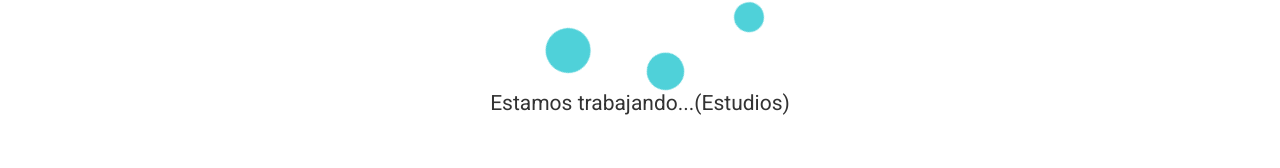
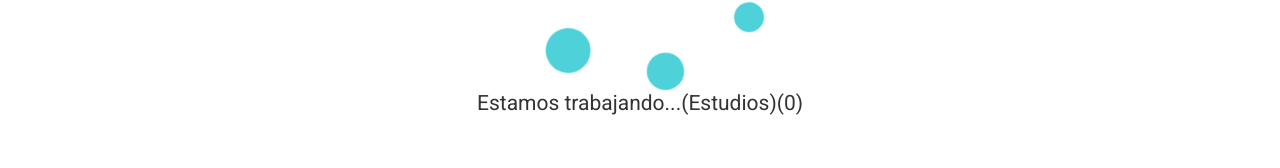
Before and after one commit to Krlos3096/PortfolioReact, a React (Vite) app: page /Estudios in a window 1280 px wide. Shown: the part 504-672 px from the top of the page. Built offline with nearby package versions, Linux system fonts and the light colour scheme.

Commit message:
Implemented the redux functionality in the menu navbar.

```diff
--- a/package.json
+++ b/package.json
@@ -16,8 +16,10 @@
     "path-to-regexp": "1.7.0",
     "react": "^18.0.0",
     "react-dom": "^18.0.0",
+    "react-redux": "^8.0.2",
     "react-router": "~5.3.0",
     "react-router-dom": "~5.3.0",
+    "redux": "^4.2.0",
     "yup": "^0.32.11"
   },
   "devDependencies": {
--- a/src/App.jsx
+++ b/src/App.jsx
@@ -2,10 +2,10 @@ import React, {useState} from 'react'
 import './App.css'
 import NavBarComponent from './components/NavBarComponent/NavBarComponent'
 import PanelComponent from './components/PanelComponent/PanelComponent'
+import { changeActiveElement } from './redux/actions/menuActions'
+import { connect } from 'react-redux'
 
-function App() {
-
-  const [activeElement, setActiveElement] = useState(0)
+function App({ setActiveElement, activeElement }) {
 
   return (
     <div className="App">
@@ -15,4 +15,16 @@ function App() {
   )
 }
 
-export default App
+const mapStateToProps = (state) => {
+  return {
+    activeElement: state
+  }
+}
+
+const mapDispatchToProps = dispatch => {
+    return {
+      setActiveElement: (activeElement) => dispatch(changeActiveElement(activeElement))
+    }
+}
+
+export default connect(mapStateToProps, mapDispatchToProps)(App)
--- a/src/components/BusyLoadingComponent/BusyLoadingComponent.jsx
+++ b/src/components/BusyLoadingComponent/BusyLoadingComponent.jsx
@@ -28,7 +28,7 @@ class BusyLoadingComponent extends Component {
     return (
       <div className={Styles.busyLoadingContainer}>
         <img src={loading} className={Styles.loadingLogo} alt="loading-logo" />
-        <h1>Estamos trabajando...({this.props.activeElement})</h1>
+        <h1>Estamos trabajando...({this.props.activeElement})({this.props.index})</h1>
       </div>
     );
   }
--- a/src/components/PanelComponent/PanelComponent.jsx
+++ b/src/components/PanelComponent/PanelComponent.jsx
@@ -29,19 +29,19 @@ class PanelComponent extends Component {
       <main>
         <Switch>
           <Route path="/Home">
-            <BusyLoadingComponent activeElement="Home" />
+            <BusyLoadingComponent activeElement="Home" index={this.props.activeElement} />
           </Route>
           <Route path="/Experiencia">
-            <BusyLoadingComponent activeElement="Experiencia" />
+            <BusyLoadingComponent activeElement="Experiencia" index={this.props.activeElement} />
           </Route>
           <Route path="/Estudios">
-            <BusyLoadingComponent activeElement="Estudios" />
+            <BusyLoadingComponent activeElement="Estudios" index={this.props.activeElement} />
           </Route>
           <Route path="/Habilidades">
-            <BusyLoadingComponent activeElement="Habilidades" />
+            <BusyLoadingComponent activeElement="Habilidades" index={this.props.activeElement} />
           </Route>
           <Route path="*">
-            <BusyLoadingComponent activeElement="Not Found" />
+            <BusyLoadingComponent activeElement="Not Found" index={this.props.activeElement} />
           </Route>
         </Switch>
         <ContactSection />
--- a/src/main.jsx
+++ b/src/main.jsx
@@ -3,11 +3,15 @@ import ReactDOM from "react-dom/client";
 import App from "./App";
 import "./index.css";
 import { BrowserRouter } from "react-router-dom";
+import { Provider } from "react-redux";
+import store from "./redux/store";
 
 ReactDOM.createRoot(document.getElementById("root")).render(
   <React.StrictMode>
     <BrowserRouter>
-      <App />
+      <Provider store={store}>
+        <App />
+      </Provider>
     </BrowserRouter>
   </React.StrictMode>
 );
--- /dev/null
+++ b/src/redux/actions/menuActions.js
@@ -0,0 +1,8 @@
+export const CHANGE_ACTIVE = 'CHANGE_ACTIVE'
+
+export const changeActiveElement = activeElement => ({
+    type: CHANGE_ACTIVE,
+    payload: {
+        activeElement
+    }
+})
--- /dev/null
+++ b/src/redux/reducers/menuReducer.js
@@ -0,0 +1,14 @@
+import { CHANGE_ACTIVE } from '../actions/menuActions'
+
+const initialState = 0
+
+const activeElement = (state = initialState, action) => {
+    switch (action.type) {
+        case CHANGE_ACTIVE:
+            return action.payload.activeElement
+        default:
+            return state
+    }
+}
+
+export default activeElement
--- /dev/null
+++ b/src/redux/store.js
@@ -0,0 +1,6 @@
+import { createStore } from 'redux'
+import activeElement from './reducers/menuReducer'
+
+const store = createStore(activeElement)
+
+export default store
```
